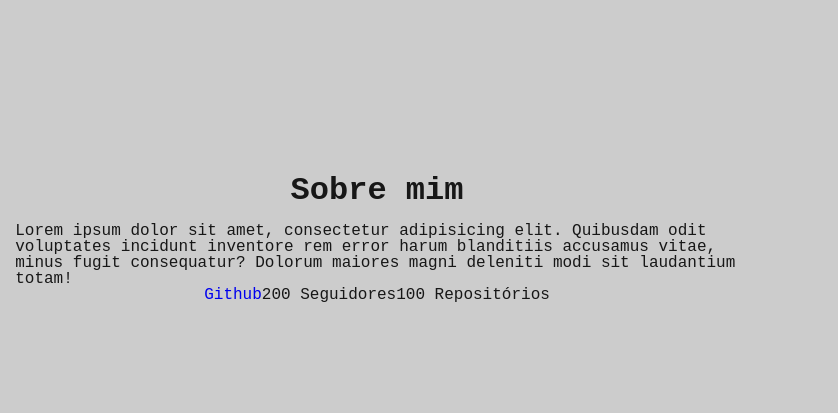
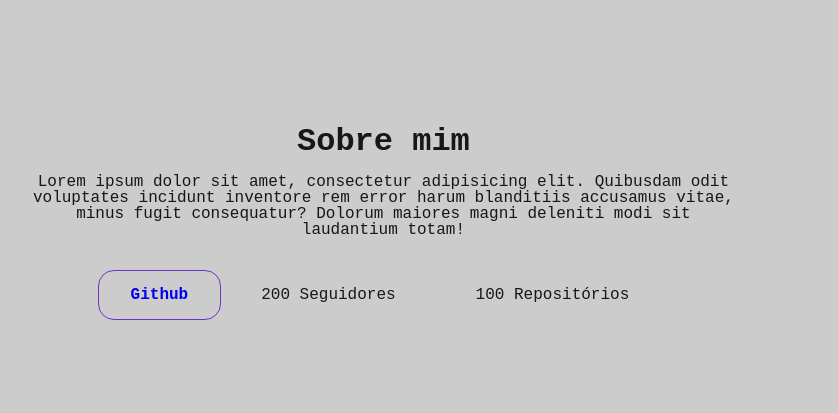
Before and after one commit to Roberdan-Andrade/Portfolio_Generation, a plain HTML site: page index.html in a window 1280 px wide. Shown: the part 498-911 px from the top of the page, 442-1280 px from the left. Drawn offline with Linux system fonts and the light colour scheme.

Commit message:
Upando segunda metade

```diff
--- a/assets/css/index.css
+++ b/assets/css/index.css
@@ -88,6 +88,7 @@
     flex-direction: column;
 
     margin: 0 1.2em;
+    margin-left: 2em;
 }
 
 .sobre_h1 {
@@ -97,6 +98,23 @@
     margin: 0.5em 0;
 }
 
+.sobre_p {
+    text-align: center;
+}
+
 .sobre_github {
+    margin: 2em 0;
+}
 
+.sobre_github_botao {
+    padding: 1em 2em;
+
+    border: 1px solid var(--purple-500);
+    border-radius: 1em;
+
+    font-weight: 700;
 }
+
+.sobre_github_itens {
+    padding: 0 2.5em;
+}
--- a/index.html
+++ b/index.html
@@ -55,7 +55,7 @@
 
             <article id="sobre_texto" class="flex sobre_texto">
                 <h1 class="sobre_h1">Sobre mim</h1>
-                <p>
+                <p class="sobre_p">
                     Lorem ipsum dolor sit amet, consectetur adipisicing elit.
                     Quibusdam odit voluptates incidunt inventore rem error harum
                     blanditiis accusamus vitae, minus fugit consequatur?
@@ -63,9 +63,9 @@
                 </p>
 
                 <div id="sobre_github" class="flex sobre_github">
-                    <a target="_blank" href="https://github.com/conteudoGeneration">Github</a>
-                    <p>200 Seguidores</p>
-                    <p>100 Repositórios</p>
+                    <a class="sobre_github_botao" target="_blank" href="https://github.com/conteudoGeneration">Github</a>
+                    <p class="sobre_github_itens">200 Seguidores</p>
+                    <p class="sobre_github_itens">100 Repositórios</p>
                 </div>
             </article>
         </section>
```
